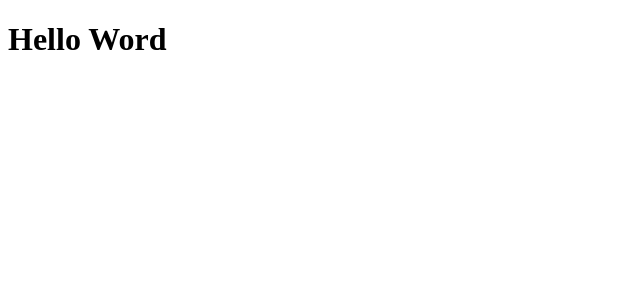
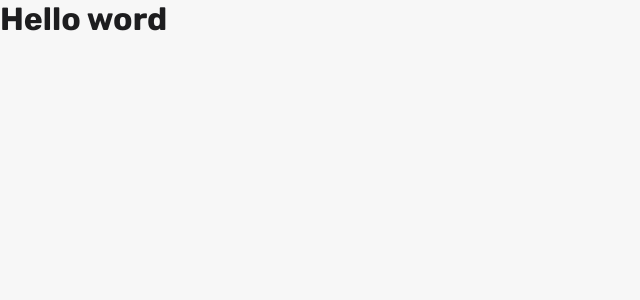
Before and after one commit to unzero-lab/raffly-front, a React (Vite) app: page / in a window 1280 px wide. Shown: the top 300 px of the page, without its empty margins (0-640 px from the left). Built offline with nearby package versions, Linux system fonts and the light colour scheme.

Commit message:
finished theme settings

```diff
--- a/index.html
+++ b/index.html
@@ -2,9 +2,15 @@
 <html lang="en">
   <head>
     <meta charset="UTF-8" />
-    <link rel="icon" type="image/svg+xml" href="/vite.svg" />
+    <link rel="preconnect" href="https://fonts.googleapis.com" />
+    <link rel="preconnect" href="https://fonts.gstatic.com" crossorigin />
+
     <meta name="viewport" content="width=device-width, initial-scale=1.0" />
-    <title>Vite + React + TS</title>
+    <link
+      href="https://fonts.googleapis.com/css2?family=Rubik:wght@300;400;600;700&display=swap"
+      rel="stylesheet"
+    />
+    <title>Raffly</title>
   </head>
   <body>
     <div id="root"></div>
--- a/src/App.tsx
+++ b/src/App.tsx
@@ -1,3 +1,12 @@
+import { ThemeProvider } from "styled-components";
+import { GlobalStyle } from "./styles/global";
+import { defaultTheme } from "./styles/theme/default";
+
 export function App() {
-  return <h1>Hello Word</h1>;
+  return (
+    <ThemeProvider theme={defaultTheme}>
+      <GlobalStyle />
+      <h1>Hello word</h1>
+    </ThemeProvider>
+  );
 }
--- /dev/null
+++ b/src/styles/global.ts
@@ -0,0 +1,24 @@
+import { createGlobalStyle } from "styled-components";
+
+export const GlobalStyle = createGlobalStyle`
+    *{
+        margin: 0;
+        padding: 0;
+        box-sizing: border-box;
+    }
+
+    :focus{
+        outline: 0;
+        box-shadow: 0 0 0 2px ${(props) => props.theme["green-500"]};
+    }
+
+    body{
+        background-color: ${(props) => props.theme["backgorund"]};
+        color: ${(props) => props.theme["gray-900"]};
+        -webkit-font-smoothing: antialiased;
+    }
+
+    body, input, textarea, button{
+        font: 400 1rem Rubik, sans-serif
+    }
+`;
--- /dev/null
+++ b/src/styles/theme/default.ts
@@ -0,0 +1,13 @@
+export const defaultTheme = {
+  white: "#fff",
+  backgorund: "#F7F7F7",
+
+  "gray-500": "#7A7D84",
+  "gray-900": "#1D1D1F",
+
+  "green-500": "#1BAC4B",
+
+  "red-300": "#F75A68",
+  "red-500": "#AB222E",
+  "red-700": "#7A1921",
+} as const;
```
Also changed, not shown: src/@types/styled.ts (added, +8 -0 lines).
